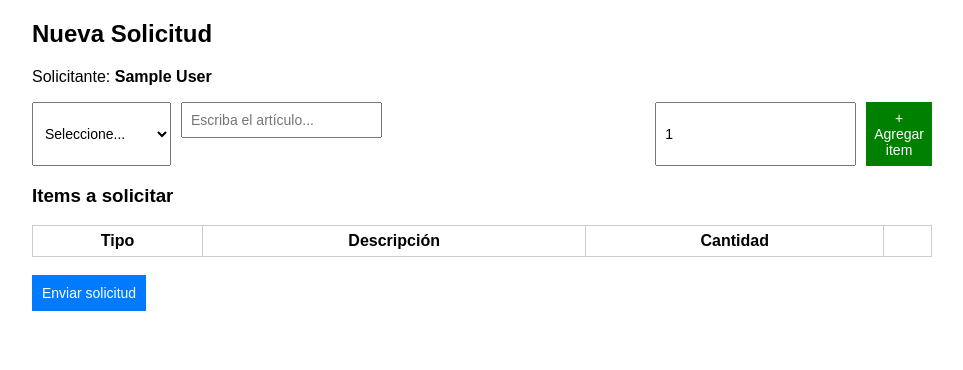
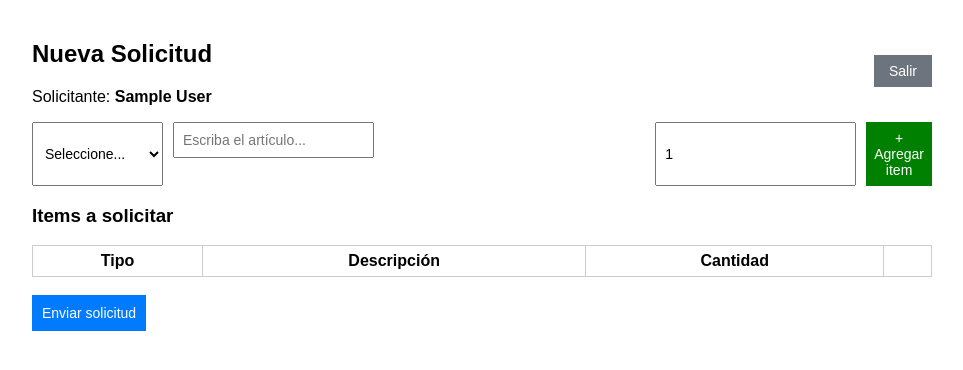
Before and after one commit to Edwin43-star/solicitudes-almacen-xylem, a Flask app: page /solicitar in a window 1280 px wide. Shown: the top 370 px of the page, without its empty margins (158-1121 px from the left). Run offline with Flask 3, Linux system fonts and the light colour scheme; the visitor is signed in with stand-in values (Sample User, id 1); lists and menus that the app fills with data are empty; parts of the project's set-up code (start-up, migrations or seed data) failed here and were passed over.

Commit message:
Add files via upload

```diff
--- a/templates/solicitar.html
+++ b/templates/solicitar.html
@@ -6,6 +6,7 @@
 <meta name="viewport" content="width=device-width, initial-scale=1">
 
 <style>
+
 body{
     font-family: Arial;
     margin:20px;
@@ -14,6 +15,12 @@ body{
 .container{
     max-width:900px;
     margin:auto;
+}
+
+.header{
+    display:flex;
+    justify-content:space-between;
+    align-items:center;
 }
 
 .row{
@@ -82,6 +89,14 @@ th, td{
     border:none;
     padding:10px;
 }
+
+.btn-salir{
+    background:#6c757d;
+    color:white;
+    border:none;
+    padding:8px 15px;
+}
+
 </style>
 
 </head>
@@ -89,25 +104,40 @@ th, td{
 
 <div class="container">
 
+<div class="header">
+
+<div>
 <h2>Nueva Solicitud</h2>
+<p>Solicitante: <b>{{ session.nombre }}</b></p>
+</div>
 
-<p>Solicitante: <b>{{ session.nombre }}</b></p>
+<div>
+<button class="btn-salir" onclick="salir()">Salir</button>
+</div>
+
+</div>
+
 
 <div class="row">
 
 <select id="tipo">
 <option value="">Seleccione...</option>
+
+<!-- SOLO ESTOS DOS -->
 <option value="EPP">EPP</option>
 <option value="CONSUMIBLE">CONSUMIBLE</option>
-<option value="HERRAMIENTA">HERRAMIENTA</option>
-<option value="REPUESTO">REPUESTO</option>
+
 </select>
 
+
 <div style="position:relative; width:100%;">
+
 <input type="text" id="buscar" placeholder="Escriba el artículo...">
 
 <div id="lista_autocomplete"></div>
+
 </div>
+
 
 <input type="number" id="cantidad" value="1" min="1">
 
@@ -119,6 +149,7 @@ th, td{
 <h3>Items a solicitar</h3>
 
 <table id="tabla">
+
 <thead>
 <tr>
 <th>Tipo</th>
@@ -132,12 +163,18 @@ th, td{
 
 </table>
 
+
 <br>
 
+
 <form method="POST" action="/guardar_solicitud" onsubmit="return enviar()">
+
 <input type="hidden" name="items_json" id="items_json">
+
 <button class="btn-send">Enviar solicitud</button>
+
 </form>
+
 
 </div>
 
@@ -146,6 +183,16 @@ th, td{
 
 let catalogo=[]
 let items=[]
+
+
+// ===============================
+// BOTON SALIR
+// ===============================
+function salir(){
+
+window.location.href="/logout"
+
+}
 
 
 // ===============================
@@ -158,6 +205,7 @@ let tipo=this.value
 if(!tipo)return
 
 let res=await fetch("/api/catalogo?tipo="+tipo)
+
 let data=await res.json()
 
 catalogo=data.items || []
@@ -177,12 +225,17 @@ let lista=document.getElementById("lista_autocomplete")
 lista.innerHTML=""
 
 if(texto.length<2){
+
 lista.style.display="none"
+
 return
+
 }
 
 let resultados=catalogo.filter(x=>
+
 (x.descripcion || "").toLowerCase().includes(texto)
+
 )
 
 resultados.slice(0,20).forEach(item=>{
@@ -210,34 +263,42 @@ lista.style.display="block"
 })
 
 
-
 // ===============================
 // AGREGAR ITEM
 // ===============================
 function agregarItem(){
 
 let tipo=document.getElementById("tipo").value
+
 let descripcion=document.getElementById("buscar").value
+
 let cantidad=document.getElementById("cantidad").value
 
 if(!tipo || !descripcion || !cantidad){
+
 alert("Complete los datos")
+
 return
+
 }
 
 items.push({
+
 tipo:tipo,
+
 descripcion:descripcion,
+
 cantidad:cantidad
+
 })
 
 render()
 
 document.getElementById("buscar").value=""
+
 document.getElementById("cantidad").value=1
 
 }
-
 
 
 // ===============================
@@ -256,13 +317,19 @@ let tr=document.createElement("tr")
 tr.innerHTML=`
 
 <td>${item.tipo}</td>
+
 <td>${item.descripcion}</td>
+
 <td>${item.cantidad}</td>
 
 <td>
+
 <button class="btn-remove" onclick="eliminar(${index})">
+
 Quitar
+
 </button>
+
 </td>
 
 `
```
